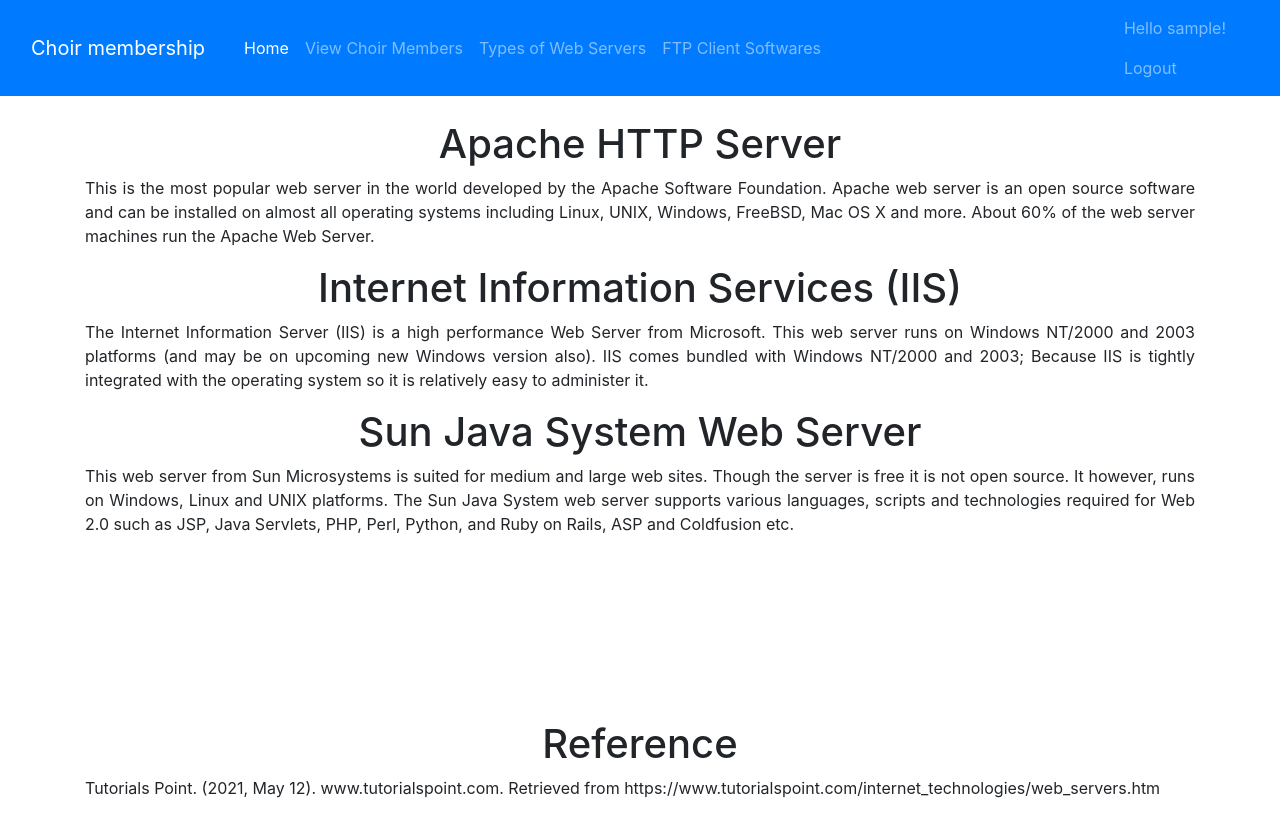
After one commit to bukunmi2007/choirmanagement, a PHP site: page /webservers.php in a window 1280 px wide. The commit adds this page. Run offline with PHP 8.4, Linux system fonts and the light colour scheme; the visitor is signed in with stand-in values (Sample User, id 1); data that the repository does not hold is empty; some libraries are stand-ins or nearby versions.

Commit message:
Added file for FTP Client Software and Web Server - May 12, 2021

```diff
--- a/db/conn.php
+++ b/db/conn.php
@@ -1,17 +1,17 @@
 <?php
     // Development Connection
-    // $hostname = '127.0.0.1';
-    // $db = 'choirmanagement_db';
-    // $user = 'root';
-    // $pass = '';
-    // $charset = 'utf8mb4';
+    $hostname = '127.0.0.1';
+    $db = 'choirmanagement_db';
+    $user = 'root';
+    $pass = '';
+    $charset = 'utf8mb4';
 
     // Remote Database Connection
-    $hostname = 'remotemysql.com';
-    $db = 'vYPqJl3Oo1';
-    $user = 'vYPqJl3Oo1';
-    $pass = 'Nl9YI9sQT1';
-    $charset = 'utf8mb4';
+    // $hostname = 'remotemysql.com';
+    // $db = 'vYPqJl3Oo1';
+    // $user = 'vYPqJl3Oo1';
+    // $pass = 'Nl9YI9sQT1';
+    // $charset = 'utf8mb4';
 
     //connector like jbdc and the likes
 
--- a/includes/header.php
+++ b/includes/header.php
@@ -47,6 +47,14 @@
               </li>
               <li class="nav-item">
                 <a class="nav-link" href="viewrecords.php">View Choir Members</a>
+              </li>
+
+              <li class="nav-item">
+                <a class="nav-link" href="webservers.php">Types of Web Servers</a>
+              </li>
+
+              <li class="nav-item">
+                <a class="nav-link" href="ftpclientsoftware.php">FTP Client Softwares</a>
               </li>
 
               <!--
--- a/index.php
+++ b/index.php
@@ -8,6 +8,8 @@
 ?>
 
     <h1 class="text-center">Registration as Choir member</h1>
+    <h3 class="text-center"> We have also included information about Three (3) types of webservers
+    as well as Three (3) types of FTP client softwares </h3>
 
     <!--
         Name
--- /dev/null
+++ b/webservers.php
@@ -0,0 +1,43 @@
+<?php
+    $title = 'Web Servers';
+    require_once 'includes/header.php';
+    require_once 'includes/auth_check.php';
+    require_once 'db/conn.php';
+?>
+
+<h1 class="text-center">Apache HTTP Server</h1>
+
+<p class="text-justify">This is the most popular web server in the world developed by the Apache Software Foundation.
+ Apache web server is an open source software and can be installed on almost all operating systems including Linux,
+ UNIX, Windows, FreeBSD, Mac OS X and more. About 60% of the web server machines run the Apache Web Server.</p>
+
+
+<h1 class="text-center">Internet Information Services (IIS)</h1>
+
+<p class="text-justify">The Internet Information Server (IIS) is a high performance Web Server from Microsoft.
+This web server runs on Windows NT/2000 and 2003 platforms (and may be on upcoming new Windows version also).
+IIS comes bundled with Windows NT/2000 and 2003; Because IIS is tightly integrated with the operating system
+so it is relatively easy to administer it.</p>
+
+
+<h1 class="text-center">Sun Java System Web Server</h1>
+
+<p class="text-justify">This web server from Sun Microsystems is suited for medium and large web sites.
+Though the server is free it is not open source. It however, runs on Windows, Linux and UNIX platforms.
+The Sun Java System web server supports various languages, scripts and technologies required for Web 2.0 such as
+JSP, Java Servlets, PHP, Perl, Python, and Ruby on Rails, ASP and Coldfusion etc.</p>
+
+<br/>
+<br/>
+<br/>
+<br/>
+<br/>
+<br/>
+<br/>
+
+
+
+<h1 class="text-center">Reference</h1>
+
+<p class="text-justify">Tutorials Point. (2021, May 12). www.tutorialspoint.com.
+Retrieved from https://www.tutorialspoint.com/internet_technologies/web_servers.htm</p>
```
Also changed, not shown: ftpclientsoftware.php (added, +42 -0 lines).
